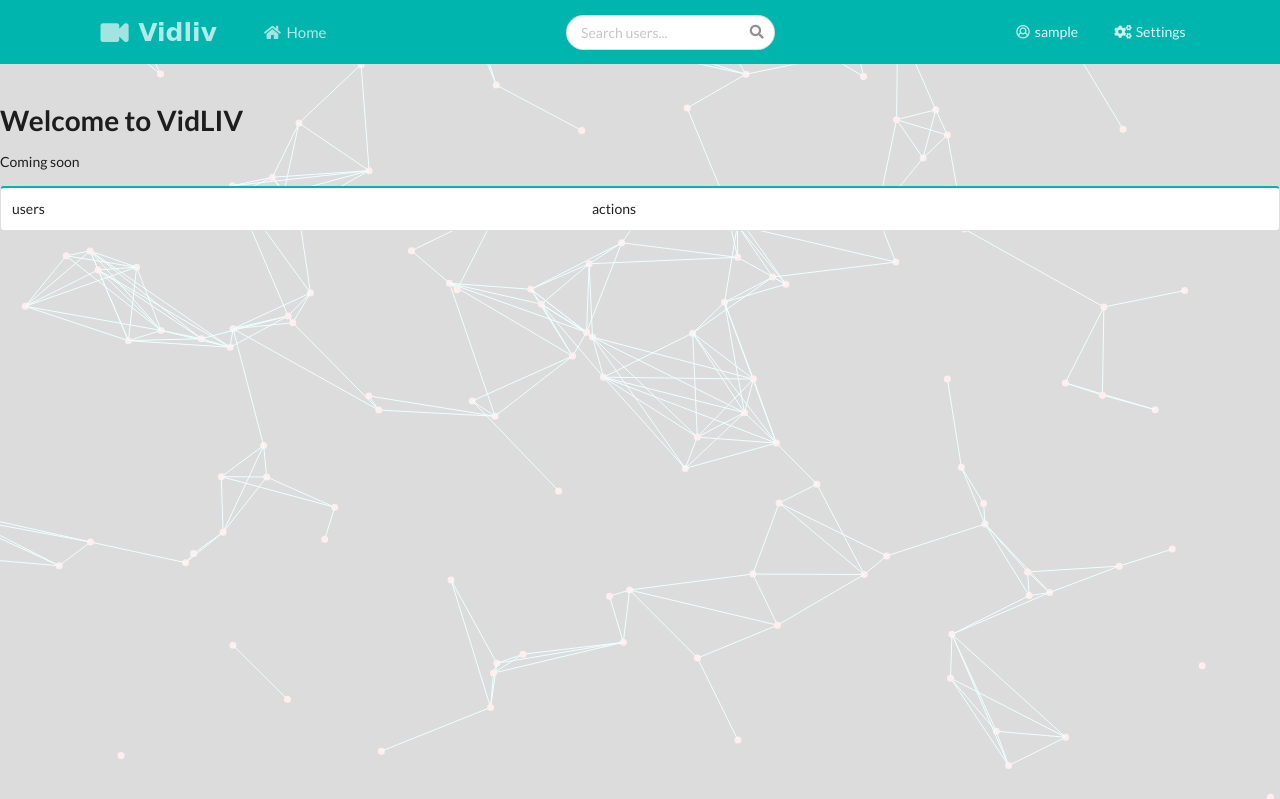
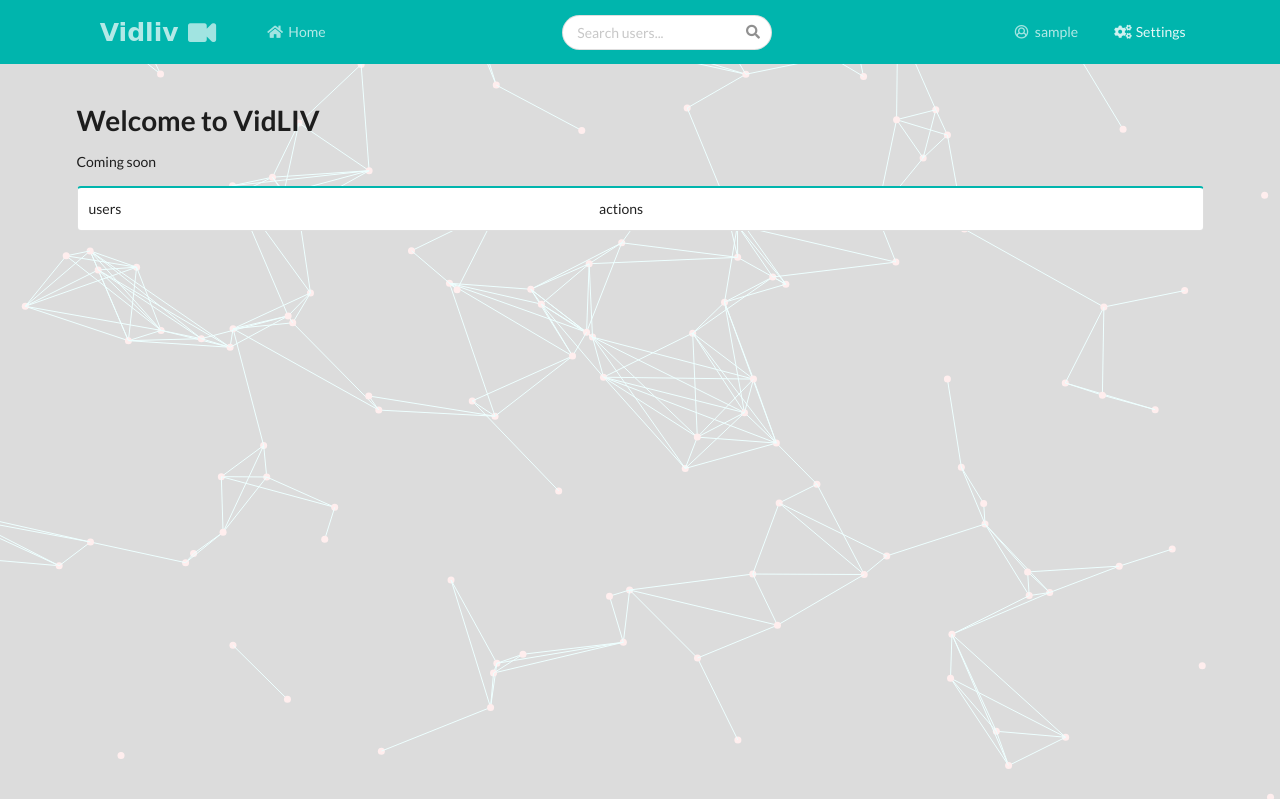
Before and after one commit to IOEWRC/vidliv, a Django app: page /home/ in a window 1280 px wide. Shown: the top 799 px of the page. Run offline with Django 3.2, Linux system fonts and the light colour scheme; the visitor is signed in with stand-in values (Sample User, id 1); data comes from the database, SQL or seed files in the repository; some web fonts are replaced.

Commit message:
fixed navbar and title

```diff
--- a/home/templates/home/home.html
+++ b/home/templates/home/home.html
@@ -93,6 +93,7 @@
 {% endblock %}
 
 {% block content %}
+    <div class="ui container">
     <p><h1>Welcome to VidLIV</h1></p>
     <p>Coming soon</p>
     <div id="userList">
@@ -115,5 +116,6 @@
         </tbody>
     </table>
     </div>
+    </div>
     {% block call %}{% include 'home/call.html' %}{% endblock %}
 {% endblock %}
--- a/templates/base.html
+++ b/templates/base.html
@@ -9,7 +9,7 @@
     <link rel="icon" href="{% static 'img/favicon.ico' %}">
 
     <!-- Title here -->
-    <title>{% block title %}vidliv{% endblock %}</title>
+    <title>{% block title %}VidliV | Just Live IT{% endblock %}</title>
 
     <!-- Css files link here -->
     <link rel="stylesheet" href="{% static 'css/semantic.css' %}">
--- a/templates/navbar.html
+++ b/templates/navbar.html
@@ -3,12 +3,11 @@
     <div class="ui container">
         <a href="{%url 'landing_page'%}" class="header item">
           <!-- <img class="logo" src="{% static 'img/logo.png'%}"> -->
-            <i class="video icon"></i>
-          Vidliv
+          Vidliv&nbsp;
+          <i class="video icon"></i>
         </a>
-        <div class="item">
-        <a href="{%url 'landing_page'%}" class="ui item navitem "><i class="home link icon"></i>Home</a>
-        </div>
+        <a href="{%url 'landing_page'%}" class="item"><i class="home link icon"></i>Home</a>
+
         {% if user.is_authenticated %}
         <div class="ui right item">
             <div class="ui search icon input">
@@ -28,10 +27,10 @@
 
         {% if user.is_authenticated %}
         <div class="ui right inverted teal menu">
-          <div class="item">
-          <a href="{% url 'user_profile' %}" > <i class="user circle outline link icon"></i>{{ request.user.username }}
+
+          <a href="{% url 'user_profile' %}" class="item" > <i class="user circle outline link icon"></i>{{ request.user.username }}
           </a>
-          </div>
+
 
         <div class=" ui dropdown item"><i class="settings icon"></i>
           Settings
```
